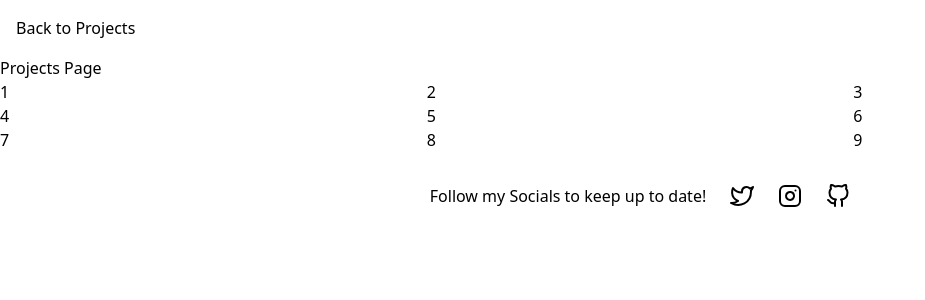
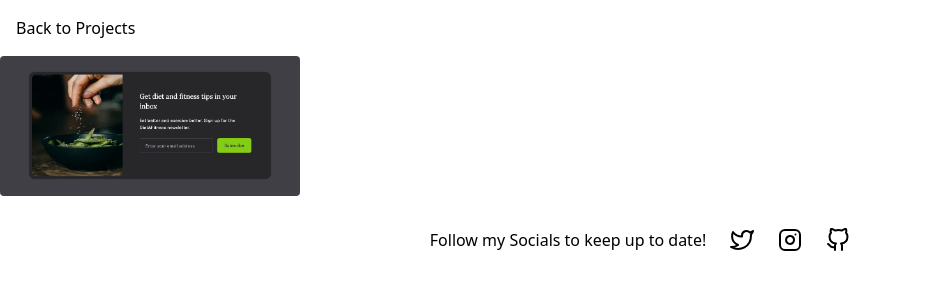
Before and after one commit to hayden-93/tailwind-website-projects, a Next.js app: page / in a window 1280 px wide. Shown: the top 300 px of the page, without its empty margins (0-925 px from the left). Built offline with nearby package versions, Linux system fonts and the light colour scheme.

Commit message:
feat: Home Page
add grid to include all projects, first link to email subscribe card set up

```diff
--- a/pages/index.tsx
+++ b/pages/index.tsx
@@ -1,19 +1,21 @@
 import React from 'react';
+
+import Link from 'next/link';
+import Image from 'next/image';
 
 export default function Home() {
   return (
     <div>
-      <h1>Projects Page</h1>
       <div className='grid grid-cols-3'>
-        <div>1</div>
-        <div>2</div>
-        <div>3</div>
-        <div>4</div>
-        <div>5</div>
-        <div>6</div>
-        <div>7</div>
-        <div>8</div>
-        <div>9</div>
+        <Link href='/email-subscribe-card'>
+          <Image
+            src='/images/email-subscribe-card/emailsubscribe.png'
+            alt='Email Card Image'
+            width={300}
+            height={300}
+            className='rounded'
+          />
+        </Link>
       </div>
     </div>
   );
```
Also changed, not shown: public/images/email-subscribe-card/emailsubscribe.png (added).
